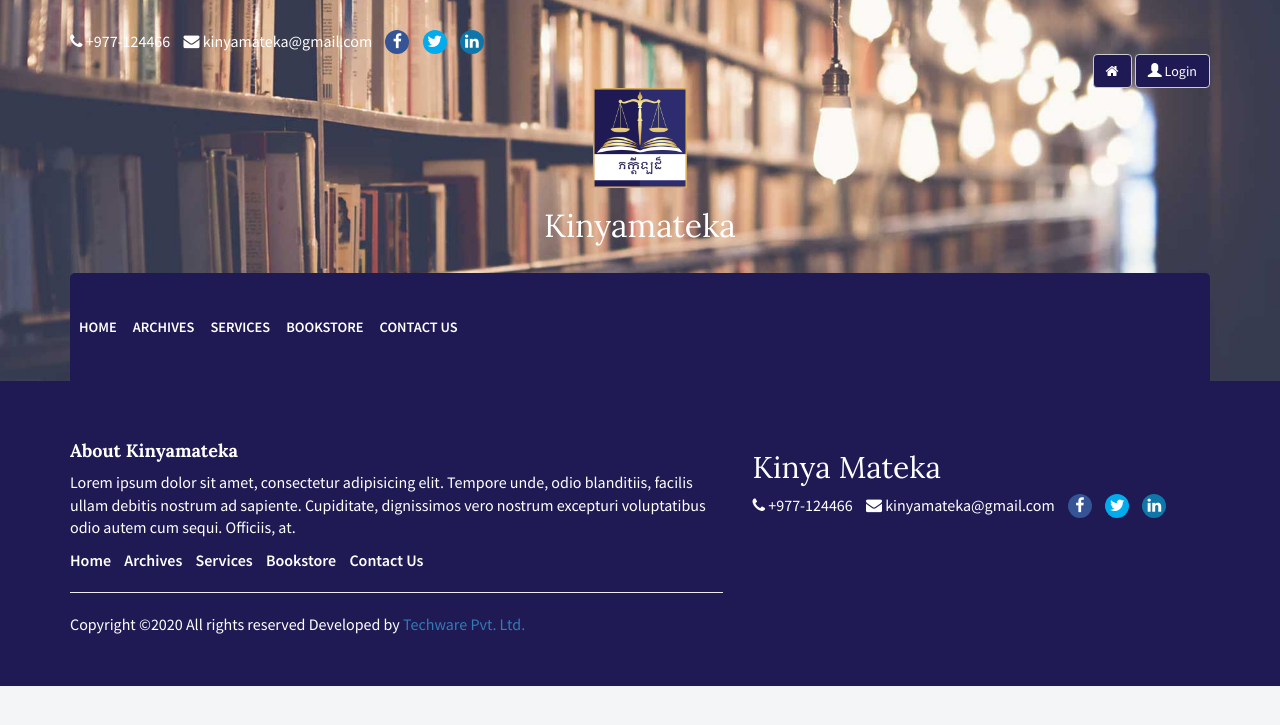
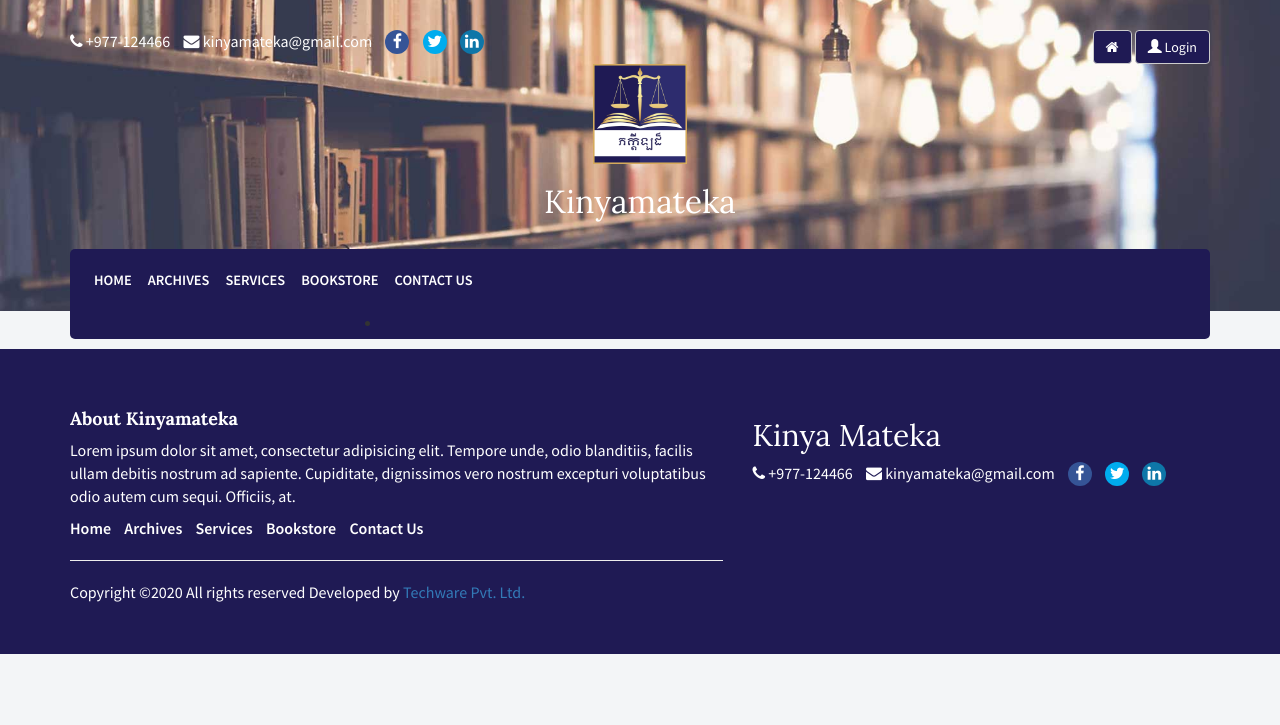
Before and after one commit to laxmidhakal/news, a Laravel app: page /app in a window 1280 px wide. Shown: the top 725 px of the page. Run offline with Laravel 8, Linux system fonts and the light colour scheme; settings files or empty folders that the repository lacks are supplied; some libraries are stand-ins or nearby versions.

Commit message:
frontpage done

```diff
--- a/public/frontend/css/style.css
+++ b/public/frontend/css/style.css
@@ -466,7 +466,7 @@ table a img {
 }
 .home-slider img{
   border-radius: 10px;
-  margin-top: 40px;
+  margin-top: 20px;
 }
 .login-content-wrapper{
   padding: 50px 0;
--- a/public/frontend/css/style.main.css
+++ b/public/frontend/css/style.main.css
@@ -117,6 +117,8 @@
   border-radius:0 !important;
   height: 35px !important;
   width: 180px !important;
+  background-color: #c8a05a !important;
+
 }
 .viewdiv{
   padding-left: 0px !important;
@@ -134,3 +136,20 @@
   height: 207px !important;
   width: 100%;
 }
+.largenavbar {
+  background-color: #1f1a54;
+  border-radius: 0 0 5px 5px;
+  margin-bottom: 10px;
+  padding: 0 15px 5px 15px;
+  position: relative;
+  z-index: 2;
+}
+.largenavbar .row {
+  margin: 0 -5px;
+}
+.largenavbar .row > div {
+  padding: 0 5px;
+}
+.largenavbar .row > div .form-control, .largenavbar .row > div .btn {
+  margin-bottom: 10px;
+}
--- a/resources/views/frontend/main/app.blade.php
+++ b/resources/views/frontend/main/app.blade.php
@@ -20,6 +20,8 @@
   <header>
     <div class="top-banner">
       <div class="container banner_content">
+        <div class="row">
+          <div class="col-sm-6">
             <div align="left">
               <ul class="list-inline headerblock">
                   <li class="list-inline-item text-light main-font-12">
@@ -47,8 +49,9 @@
                   </li>
               </ul>
             </div>
-        <div class="text-right">
-
+          </div>
+          <div class="col-sm-6">
+            <div align="right">
               <a href="{{URL::to('/')}}"><button class="btn btn-default color-blue"><i class="fa fa-home" aria-hidden="true"></i></button></a>
               @if (Auth::guest())
               <button class="btn btn-default color-blue" data-toggle="modal" data-target="#login"><i class="glyphicon glyphicon-user"></i> Login</button>
@@ -60,6 +63,8 @@
                   </ul>
               </li>
               @endif
+            </div>
+          </div>
         </div>
         <img src="{{URL::to('/')}}/images/logo.png" class="img-responsive">
         <h1>Kinyamateka </h1>
@@ -108,6 +113,21 @@
         </form>
 
       </div>
+    </div>
+  </div>
+  <div class="container">
+    <div class="largenavbar">
+         <form>
+           <div class="row">
+             <div class="col-sm-3">
+
+             </div>
+             <div class="col-sm-9">
+               <li>
+               </li>
+             </div>
+           </div>
+         </form>
        </div>
   </div>
 @yield('content')
--- a/resources/views/frontend/main/navbar.blade.php
+++ b/resources/views/frontend/main/navbar.blade.php
@@ -1,4 +1,4 @@
-<div class=" navbar-collapse navblock" id="myNavbar">
+<div class="collapse navbar-collapse" id="myNavbar">
   <ul class="nav navbar-nav">
     <li>
       <a href="{{URL::to('/')}}/home">
```
Lines whose indentation alone changed are shown as unchanged.
